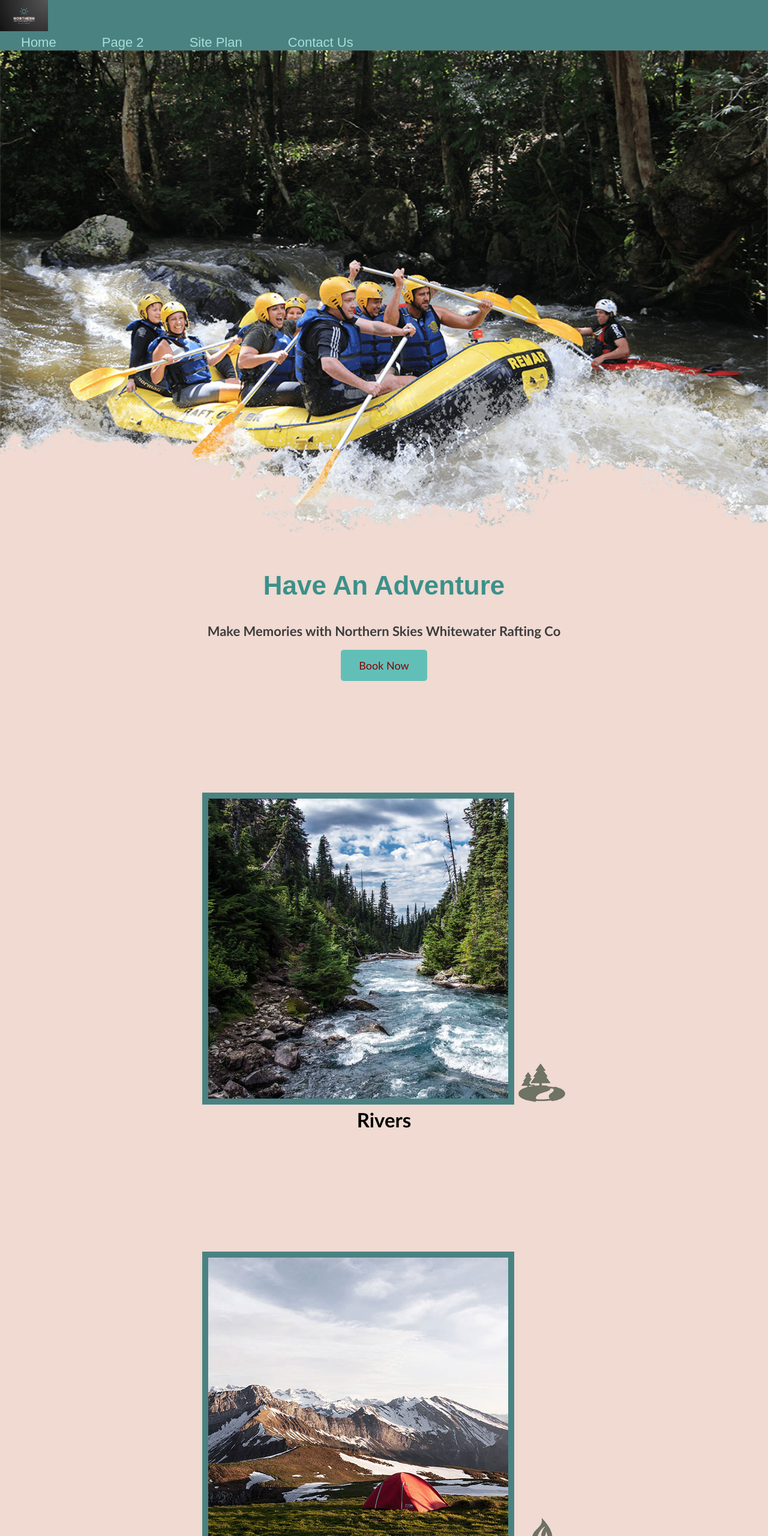
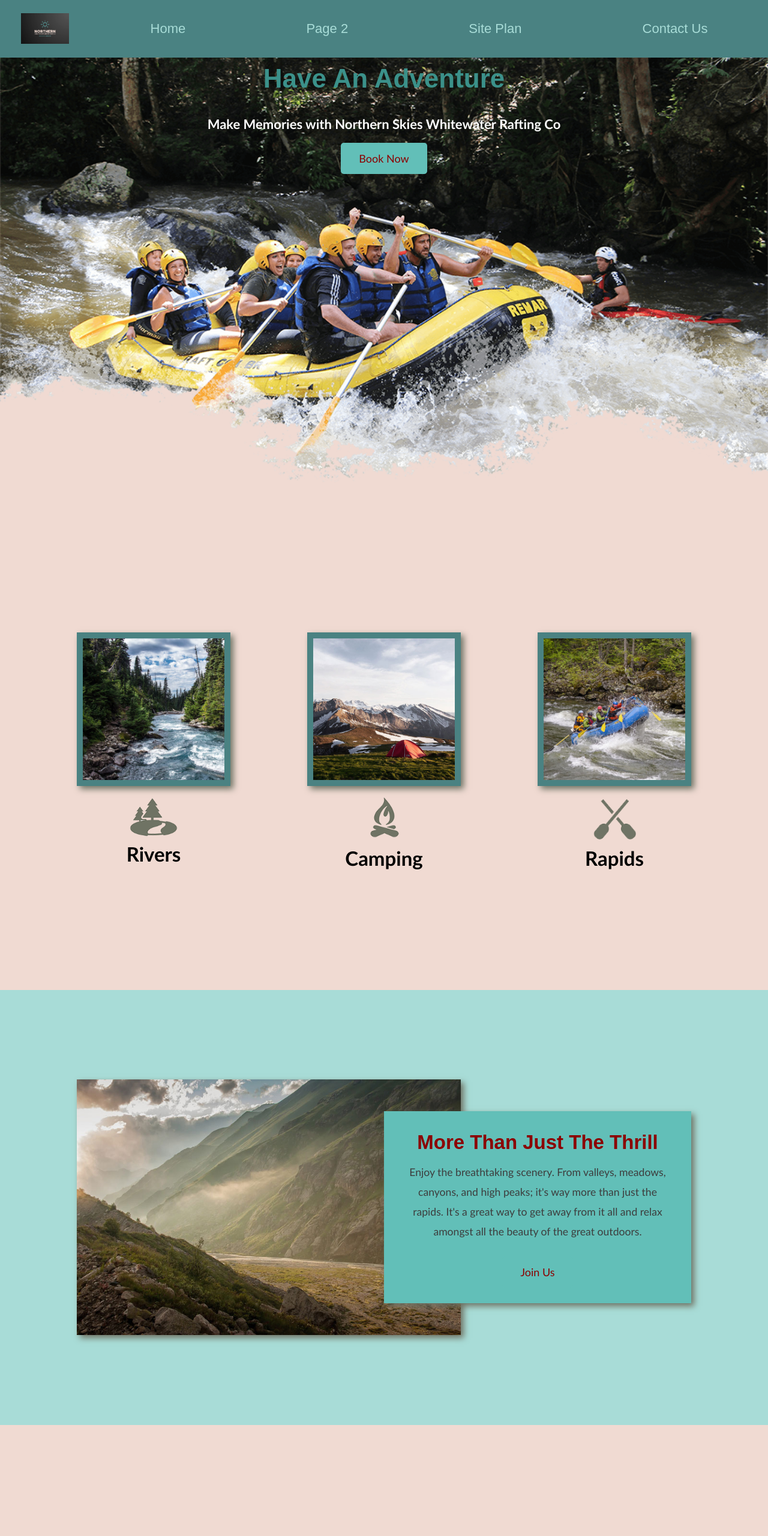
Before and after one commit to palmer-andrew/byui-wdd130, a plain HTML site: page wdd130/wwr/index.html in a window 1280 px wide. Shown: the top 2560 px of the page at 60% size. Drawn offline with Linux system fonts and the light colour scheme; a web font is replaced by a local one.

Commit message:
final wwr edits

```diff
--- a/wdd130/wwr/styles/style.css
+++ b/wdd130/wwr/styles/style.css
@@ -5,6 +5,19 @@ div{
 #content {
     margin: 0 auto;
     max-width: 1600px;
+}
+header {
+    display: grid;
+    grid-template-columns: 150px auto;
+}
+nav {
+    display: flex;
+    justify-content: space-around;
+}
+#logo_link {
+    padding-top: 5px;
+    justify-self: center;
+    align-self: center;
 }
 nav a{
     text-align: center;
@@ -16,8 +29,31 @@ nav a:hover {
     background-color: darkred;
     color: #A8DCD7;
 }
+#hero {
+    display: grid;
+    grid-template-columns: 1fr 3fr 1fr;
+    margin-top: -100px;
+}
+#hero-box {
+    grid-column: 1/4;
+    grid-row: 1/3;
+    z-index: -1;
+}
 #hero-msg h1, #hero-msg h4{
     text-align: center;
+}
+#hero-msg {
+    grid-column: 2/3;
+    grid-row: 1/2;
+    margin-top: 100px;
+}
+#hero-msg h4 {
+    grid-column: 1/4;
+    grid-row: 1/2;
+    color: white;
+}
+#hero-img {
+    width: 100%;
 }
 .button-box{
     text-align: center;
@@ -31,6 +67,8 @@ main section img {
 #background{
     height: 725px;
     background-color: #A8DCD7;
+    grid-column: 1/11;
+    grid-row: 4/9;
 }
 body {
     background-color: #F0DAD2;
@@ -60,12 +98,18 @@ header {
     background-color: #62BFB8;
     line-height: 1.5em;
     padding: 35px;
+    grid-column: 6/10;
+    grid-row: 6/7;
+    box-shadow: 5px 5px 10px #6f7364;
 }
 footer {
     background-color: #4A8282;
     color: #3D3D3D;
     padding: 25px 50px;
     margin-top: 200px;
+    display: flex;
+    justify-content: space-around;
+    align-items: center;
 }
 footer a {
     color: #A8DCD7;
@@ -82,6 +126,10 @@ footer p:hover {
 }
 footer .social img {
     padding-top: 15px;
+}
+.home-grid{
+    display: grid;
+    grid-template-columns: repeat(10, 1fr);
 }
 .home-title{
     color: #3B918A;
@@ -104,9 +152,6 @@ h4{
 .logo, .icon {
     width: 80px;
 }
-#hero-img {
-    width: 100%
-}
 h2 {
     margin: 0;
 }
@@ -119,6 +164,74 @@ h2 {
 .rivers-card, .camping-card, .rapids-card {
     margin: 200px 0;
 }
+.rivers-card{
+    grid-column: 2/4;
+    grid-row: 2/3;
+}
+.camping-card{
+    grid-column: 5/7;
+    grid-row: 2/3;
+}
+.rapids-card{
+    grid-column: 8/10;
+    grid-row: 2/3;
+}
 .card-img {
-    border: 10px solid #4A8282;;
+    border: 10px solid #4A8282;
+    transition: transform .5s;
+    box-shadow: 5px 5px 10px #6f7364;
 }
+.card-img:hover {
+    opacity: .6;
+    transform: scale(1.1);
+}
+.card-img, .mountains {
+    width: 100%;
+}
+.mountains{
+    width: 100%;
+    grid-column: 2/7;
+    grid-row: 5/8;
+    box-shadow: 5px 5px 10px #6f7364;
+}
+@media screen and (max-width: 900px) {
+    #hero, .home-grid {
+        display: block;
+        height: auto;
+    }
+    nav, footer {
+        flex-direction: column;
+    }
+    nav a {
+        display: block;
+        padding: 15px;
+    }
+    #hero {
+        margin-top: 0;
+    }
+    #hero-msg {
+        margin-top: 0;
+    }
+    #hero-msg h4 {
+        display: none;
+    }
+    .home-title {
+        font-size: 25px;
+        color: #6f7364;
+    }
+    .rivers-card, .camping-card, .rapids-card {
+        margin: 50px auto;
+        width: 60%;
+    }
+    #background {
+        display: none;
+    }
+    .mountains, .msg {
+        width: 80%;
+        display: block;
+        margin: 0 auto;
+    }
+    footer {
+        margin-top: 25px;
+    }
+}
```
